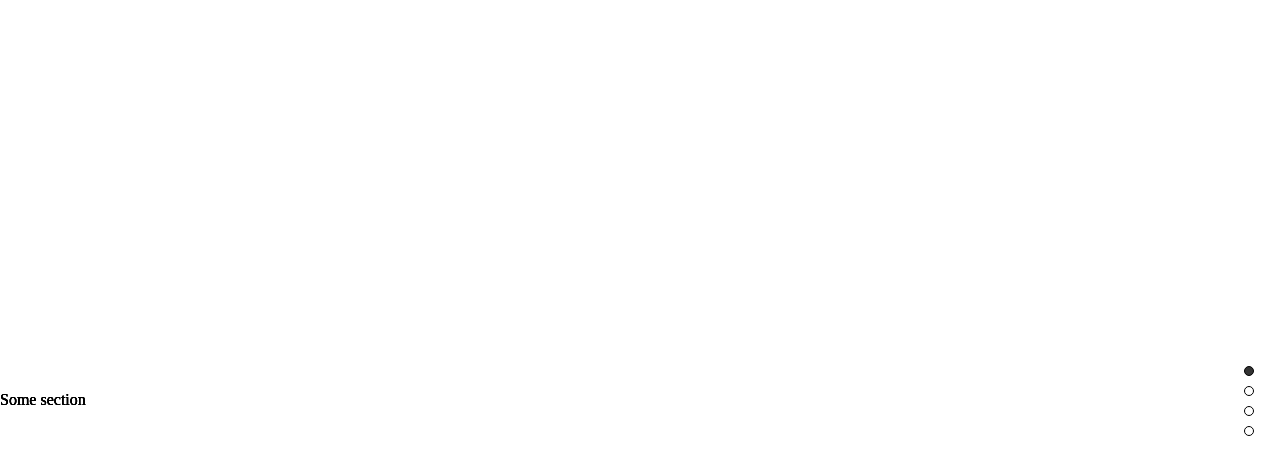
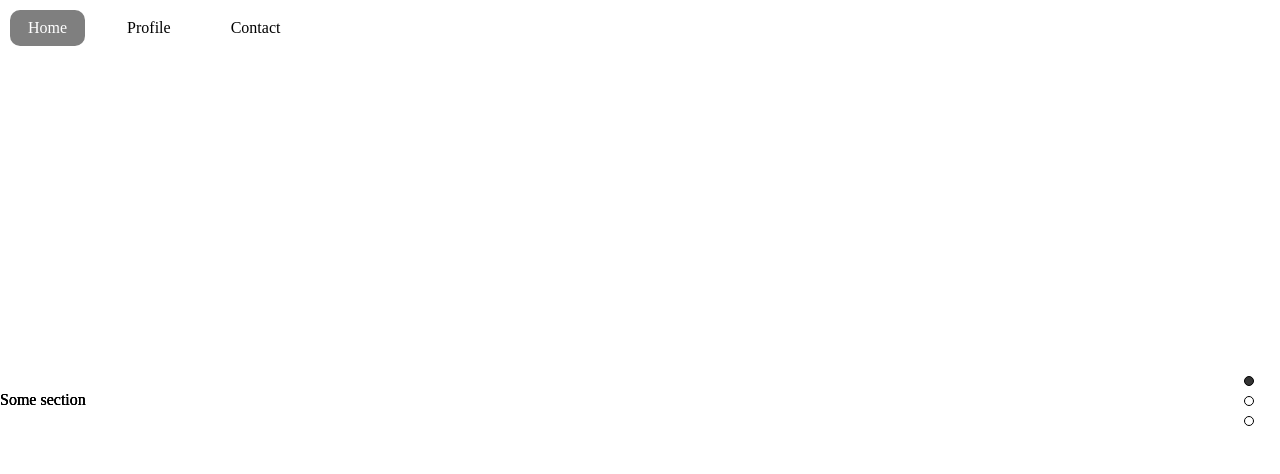
Before and after one commit to LuisErnestoZamb/jQueryExercises, a plain HTML site: page index.html in a window 1280 px wide. Drawn offline with Linux system fonts and the light colour scheme.

Commit message:
Añadiendo los estilos para los botones.

```diff
--- /dev/null
+++ b/css/estilos.css
@@ -0,0 +1,47 @@
+@charset "UTF-8";
+/* CSS Document */
+
+/* Menu
+ * --------------------------------------- */
+#menu li {
+	display:inline-block;
+	margin: 10px;
+	color: #000;
+	background:#fff;
+	background: rgba(255,255,255, 0.5);
+	-webkit-border-radius: 10px;
+            border-radius: 10px;
+}
+#menu li.active{
+	background:#666;
+	background: rgba(0,0,0, 0.5);
+	color: #fff;
+}
+#menu li a{
+	text-decoration:none;
+	color: #000;
+}
+#menu li.active a:hover{
+	color: #000;
+}
+#menu li:hover{
+	background: rgba(255,255,255, 0.8);
+}
+#menu li a,
+#menu li.active a{
+	padding: 9px 18px;
+	display:block;
+}
+#menu li.active a{
+	color: #fff;
+}
+#menu{
+	position:fixed;
+	top:0;
+	left:0;
+	height: 40px;
+	z-index: 70;
+	width: 100%;
+	padding: 0;
+	margin:0;
+}
--- a/index.html
+++ b/index.html
@@ -4,19 +4,28 @@
 <meta http-equiv="Content-Type" content="text/html; charset=UTF-8" />
 <title>Web example</title>
 <link rel="stylesheet" type="text/css" href="bower_components/pagePiling.js/jquery.pagepiling.css">
+<link rel="stylesheet" type="text/css" href="css/estilos.css">
 <script src="bower_components/jquery/dist/jquery.min.js"></script>
 <script type="text/javascript" src="bower_components/pagePiling.js/jquery.pagepiling.min.js"></script>
 <script>
-$(document).ready(function() { $('#pagepiling').pagepiling(); });
-
-
-
+	$(document).ready(function() {
+		$('#pagepiling').pagepiling({
+			menu: '#menu',
+			anchors: ['page1', 'page2', 'page3']
+		});
+	});
 </script>
 </head>
 
 <body>
+
+	<ul id="menu">
+		<li data-menuanchor="page1" class="active"><a href="#page1">Home</a></li>
+		<li data-menuanchor="page2"><a href="#page2">Profile</a></li>
+		<li data-menuanchor="page3"><a href="#page3">Contact</a></li>
+	</ul>
+
     <div id="pagepiling">
-        <div class="section">Some section</div>
         <div class="section">Some section</div>
         <div class="section">Some section</div>
         <div class="section">Some section</div>
```
